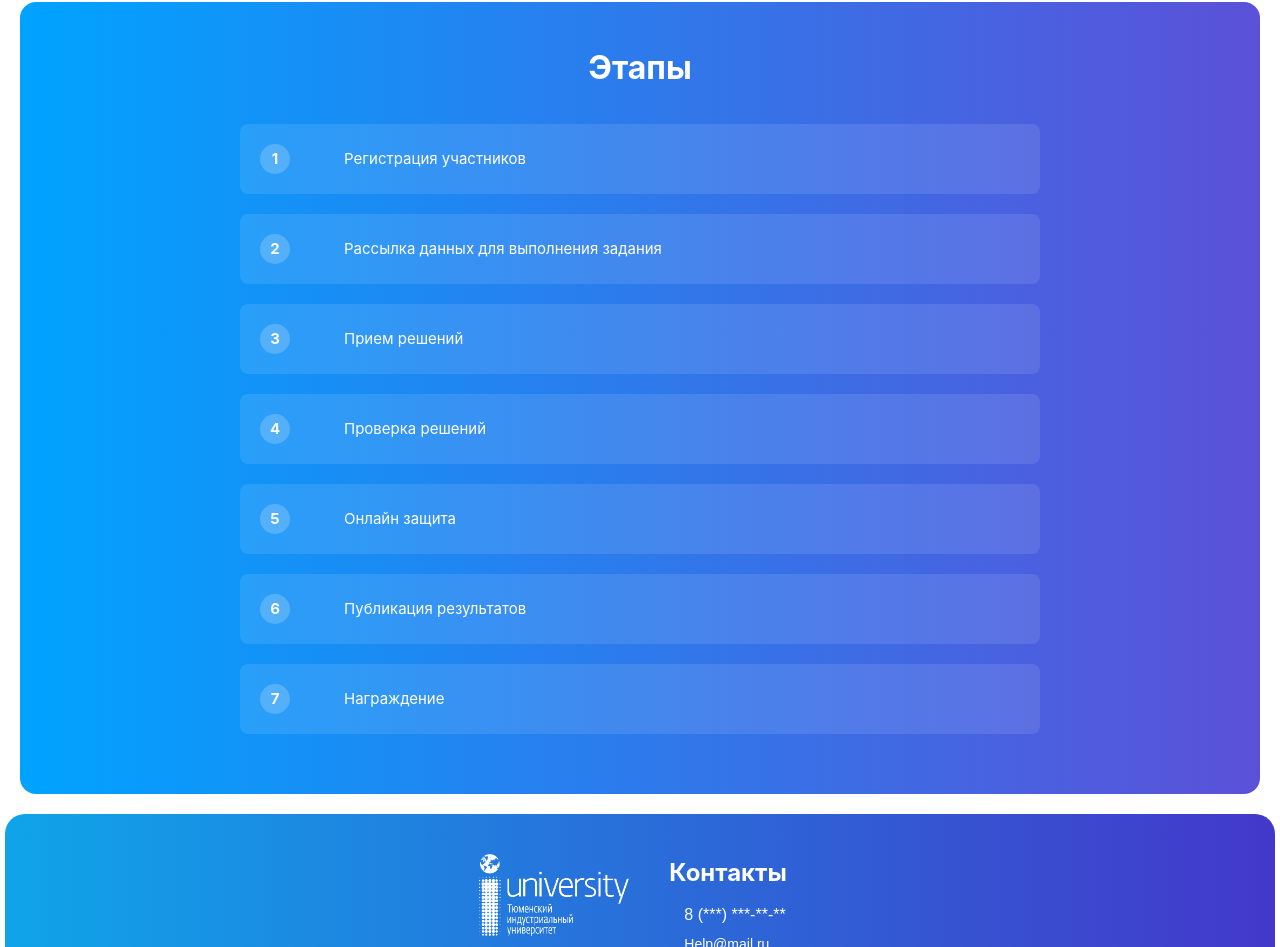
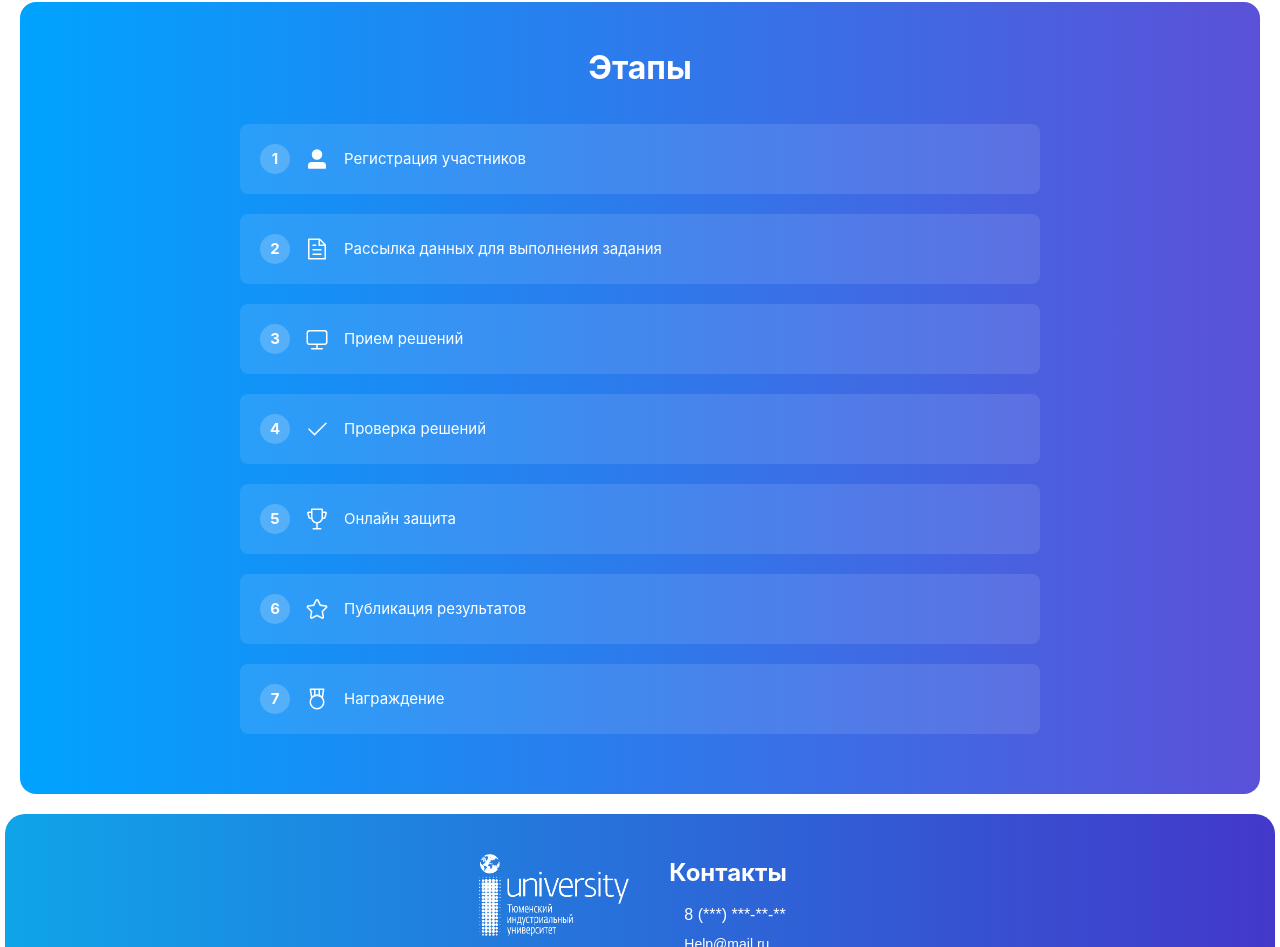
Before and after one commit to Pankyxa/HackathonFrontV1, a Vue app: page / in a window 1280 px wide. Shown: the part 2211-3158 px from the top of the page. Built offline with nearby package versions, Linux system fonts and the light colour scheme; no server answers; what vue-the-mask would draw is missing.

Commit message:
Mini fix

```diff
--- a/src/views/HomePage.vue
+++ b/src/views/HomePage.vue
@@ -125,13 +125,13 @@ onUnmounted(() => {
 });
 
 const stages = [
-  {icon: 'UserFilled', text: 'Регистрация участников'},
-  {icon: 'Document', text: 'Рассылка данных для выполнения задания'},
-  {icon: 'Monitor', text: 'Прием решений'},
-  {icon: 'Check', text: 'Проверка решений'},
-  {icon: 'Trophy', text: 'Онлайн защита'},
-  {icon: 'Star', text: 'Публикация результатов'},
-  {icon: 'Medal', text: 'Награждение'}
+  {icon: UserFilled, text: 'Регистрация участников'},
+  {icon: Document, text: 'Рассылка данных для выполнения задания'},
+  {icon: Monitor, text: 'Прием решений'},
+  {icon: Check, text: 'Проверка решений'},
+  {icon: Trophy, text: 'Онлайн защита'},
+  {icon: Star, text: 'Публикация результатов'},
+  {icon: Medal, text: 'Награждение'}
 ];
 
 const handleApplicationClick = () => {
```
